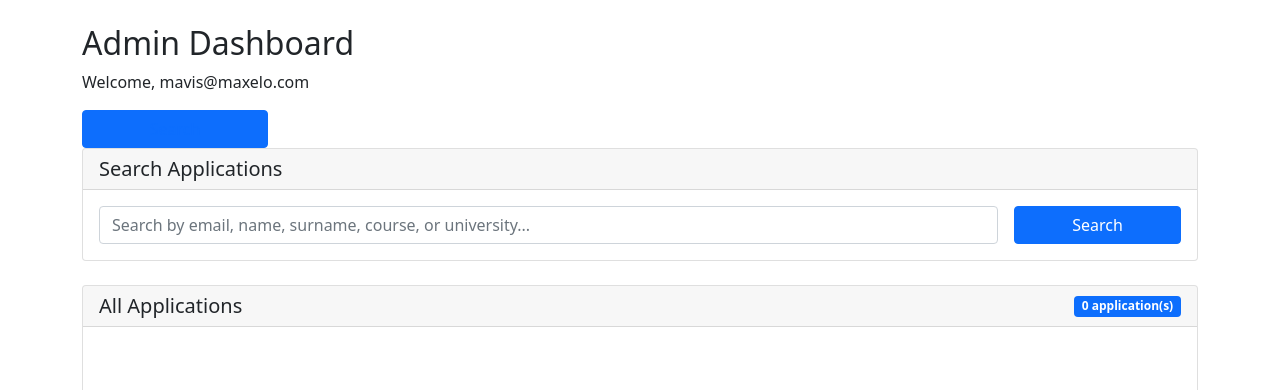
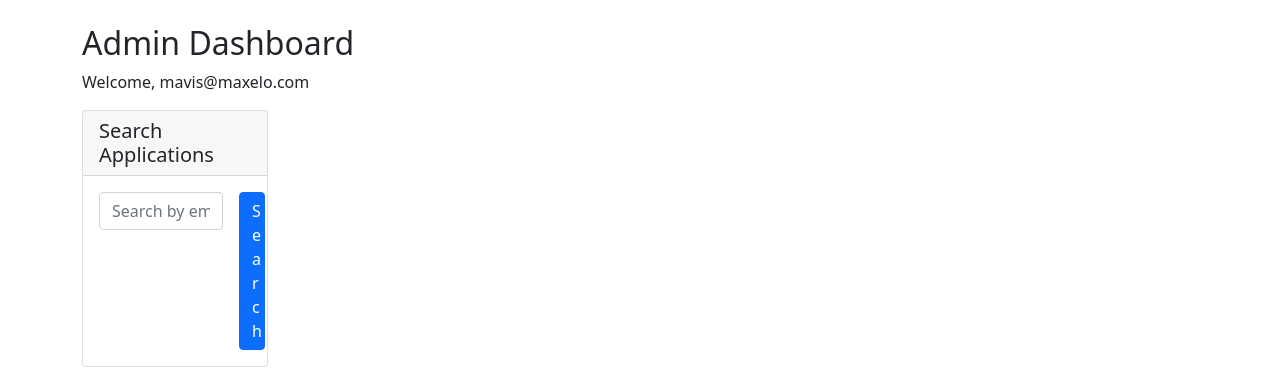
Before and after one commit to ICTMAXELO2025/newapplications, a Flask app: page /admin/dashboard in a window 1280 px wide. Shown: the part 56-446 px from the top of the page. Run offline with Flask 3, Linux system fonts and the light colour scheme; the first user in the database is signed in; data that the repository does not hold is empty; some libraries are stand-ins or nearby versions.

Commit message:
Push latest changes

```diff
--- a/templates/admin_dashboard.html
+++ b/templates/admin_dashboard.html
@@ -4,10 +4,7 @@
 <h2>Admin Dashboard</h2>
 <p>Welcome, {{ session.admin_email }}</p>
 <div class="col-md-2">
-                <button class="btn btn-primary w-100"><a href="https://messages-mbs.onrender.com/messages">
-                 Search</a>
-                </button>
-            </div>
+
 
 <!-- Simple Search Section -->
 <div class="card mb-4">
```
Also changed, not shown: other parts of templates/admin_dashboard.html (+5 -0 lines).
